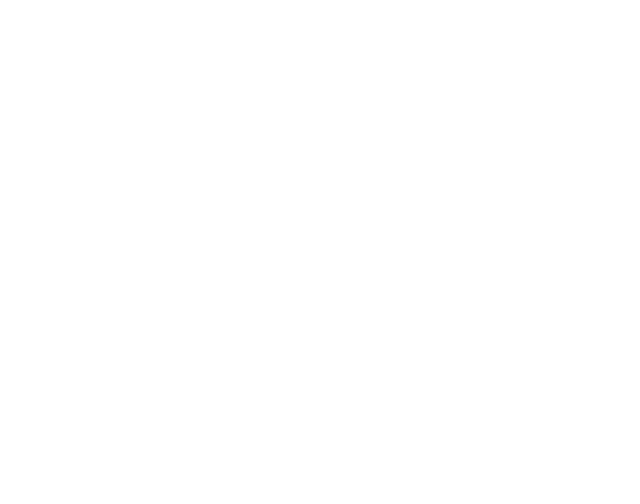
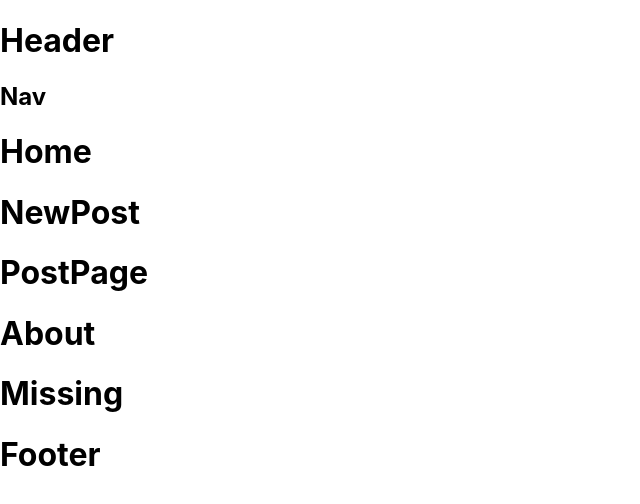
Before and after one commit to arefin-aareef/pyrates-app, a React (Create React App) app: page / in a window 1280 px wide. Shown: the top 504 px of the page, without its empty margins (0-640 px from the left). Built offline with nearby package versions, Linux system fonts and the light colour scheme; the HTML template or start-up script is replaced by a standard one.

Commit message:
putting components inside JSX

```diff
--- a/src/App.js
+++ b/src/App.js
@@ -4,12 +4,22 @@ import Footer from './Footer';
 import Home from './Home';
 import NewPost from './NewPost';
 import Missing from './Missing';
+import PostPage from './PostPage';
+import About from './About';
 import { Route, Switch, useHistory } from 'react-router-dom';
 import { useState, useEffect } from 'react';
 
 function App() {
   return (
     <div className="App">
+       <Header />
+       <Nav />
+       <Home />
+       <NewPost />
+       <PostPage />
+       <About />
+       <Missing />
+       <Footer />
 
     </div>
   );
```
